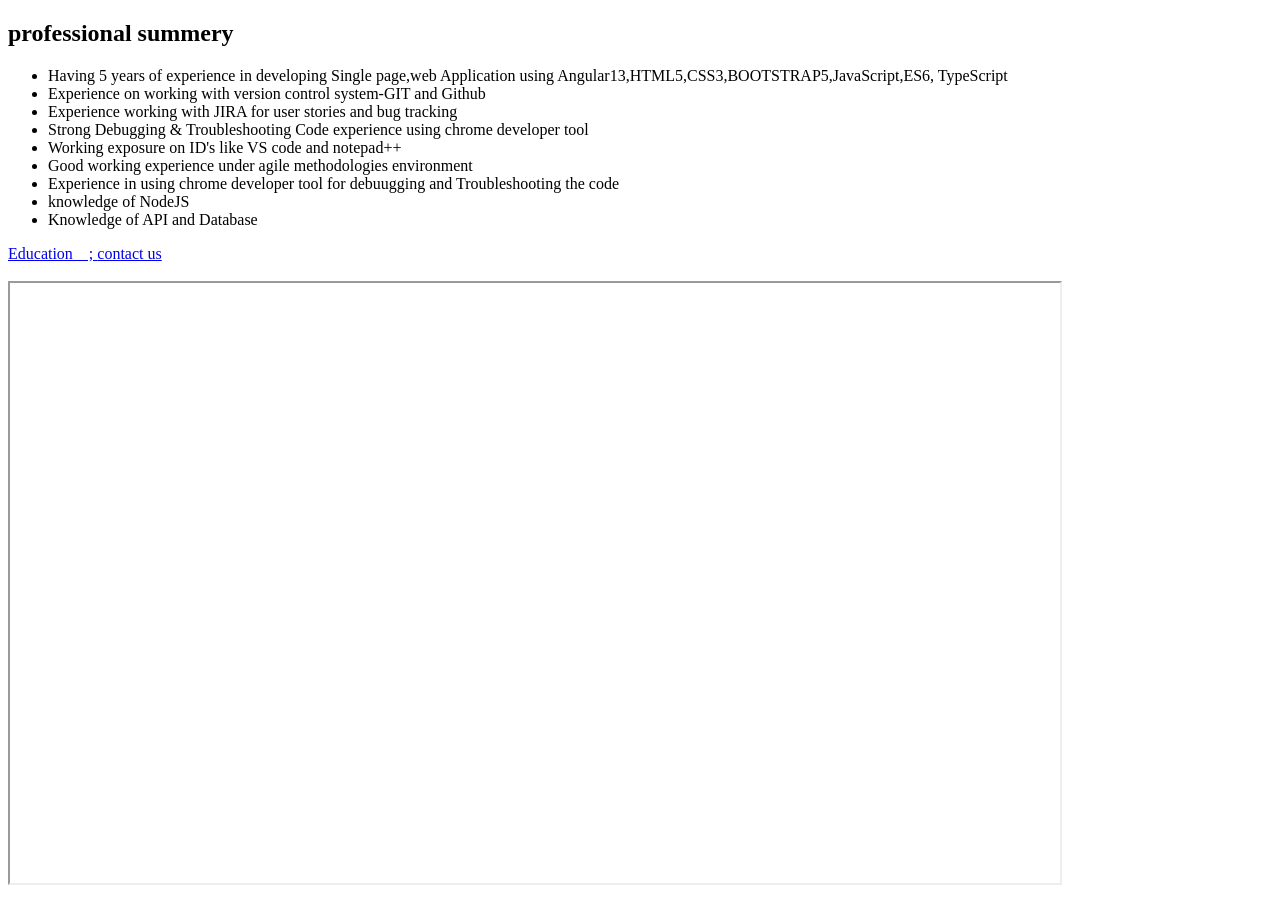
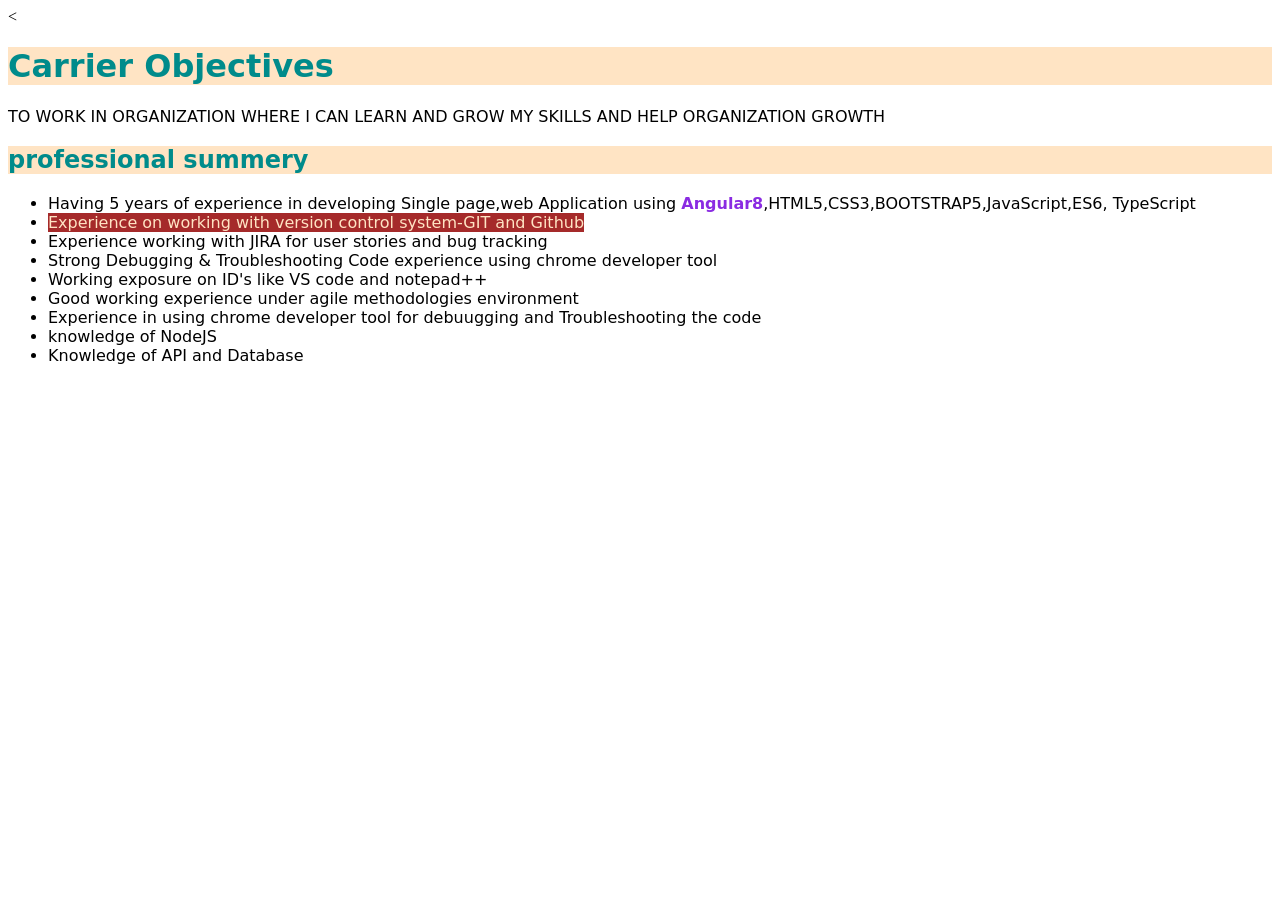
Before and after one commit to aishusankpal0511/my-profile, a plain HTML site: page home.html in a window 1280 px wide. After the commit the page ends 800 px from the top, so only its background shows below. Drawn offline with Linux system fonts and the light colour scheme; a web font is replaced by a local one.

Commit message:
updated home file
updated home file

```diff
--- a/home.html
+++ b/home.html
@@ -1,26 +1,47 @@
-<!DOCTYPE html>
+<<!DOCTYPE html>
 <html>
     <head>
  <title> Professional summery </title>
+ <link rel="preconnect" href="https://fonts.googleapis.com">
+<link rel="preconnect" href="https://fonts.gstatic.com" crossorigin>
+<link href="https://fonts.googleapis.com/css2?family=Sofia&display=swap" rel="stylesheet">
+
+ <style>
+    h1,h2{
+        color:darkcyan;
+     background-color:bisque;
+    }
+    #technology{
+        color:blueviolet;
+        font-weight: bold;
+
+    }
+    #experience{
+        color:bisque;
+        background-color:brown
+    }
+     #carrier{
+        font-family: 'Sofia', cursive;
+     }
+ </style>
     </head>
     <body>
-        <h2> professional summery </h2>
-    <ul>
-    <li> Having 5 years of experience in developing Single page,web Application using Angular13,HTML5,CSS3,BOOTSTRAP5,JavaScript,ES6,
+        <h1 id="carrier"> Carrier Objectives </h1>
+        <p id="carrier"> TO WORK IN ORGANIZATION WHERE I CAN LEARN AND GROW MY SKILLS AND HELP ORGANIZATION GROWTH</p>
+        <h2 id="carrier"> professional summery </h2>
+      <ul>
+    <li id="carrier"> Having 5 years of experience in developing Single page,web Application using <span id="technology">Angular8</span>,HTML5,CSS3,BOOTSTRAP5,JavaScript,ES6,
         TypeScript </li>
-         <li> Experience on working with version control system-GIT and Github </li>
-    <li> Experience working with JIRA for user stories and bug tracking </li>
-    <li> Strong Debugging & Troubleshooting Code experience using chrome developer tool </li>
-    <li>Working exposure on ID's like VS code and notepad++ </li>
-    <li> Good working experience under agile methodologies environment</li>
-    <li>Experience in using chrome developer tool for debuugging and Troubleshooting the code </li>
-    <li> knowledge of NodeJS</li>
-    <li>Knowledge of API and Database</li>
+
+            <li id="carrier"><span id="experience"> Experience on working with version control system-GIT and Github </span></li>
+    <li id="carrier"> Experience working with JIRA for user stories and bug tracking </li>
+    <li id="carrier"> Strong Debugging & Troubleshooting Code experience using chrome developer tool </li>
+    <li id="carrier">Working exposure on ID's like VS code and notepad++ </li>
+    <li id="carrier"> Good working experience under agile methodologies environment</li>
+    <li id="carrier">Experience in using chrome developer tool for debuugging and Troubleshooting the code </li>
+    <li id="carrier"> knowledge of NodeJS</li>
+    <li id="carrier">Knowledge of API and Database</li>
 </ul>
-<a href="Education.html" target="myframe">Education  &nbsp; &nbsp;;  </a>
-<a href="Contact.html"> contact us    </a>
-<br> <br>
-<iframe width="1050px" height="600px" name="myframe">
-</iframe>
+
     </body>
 </html>
```
